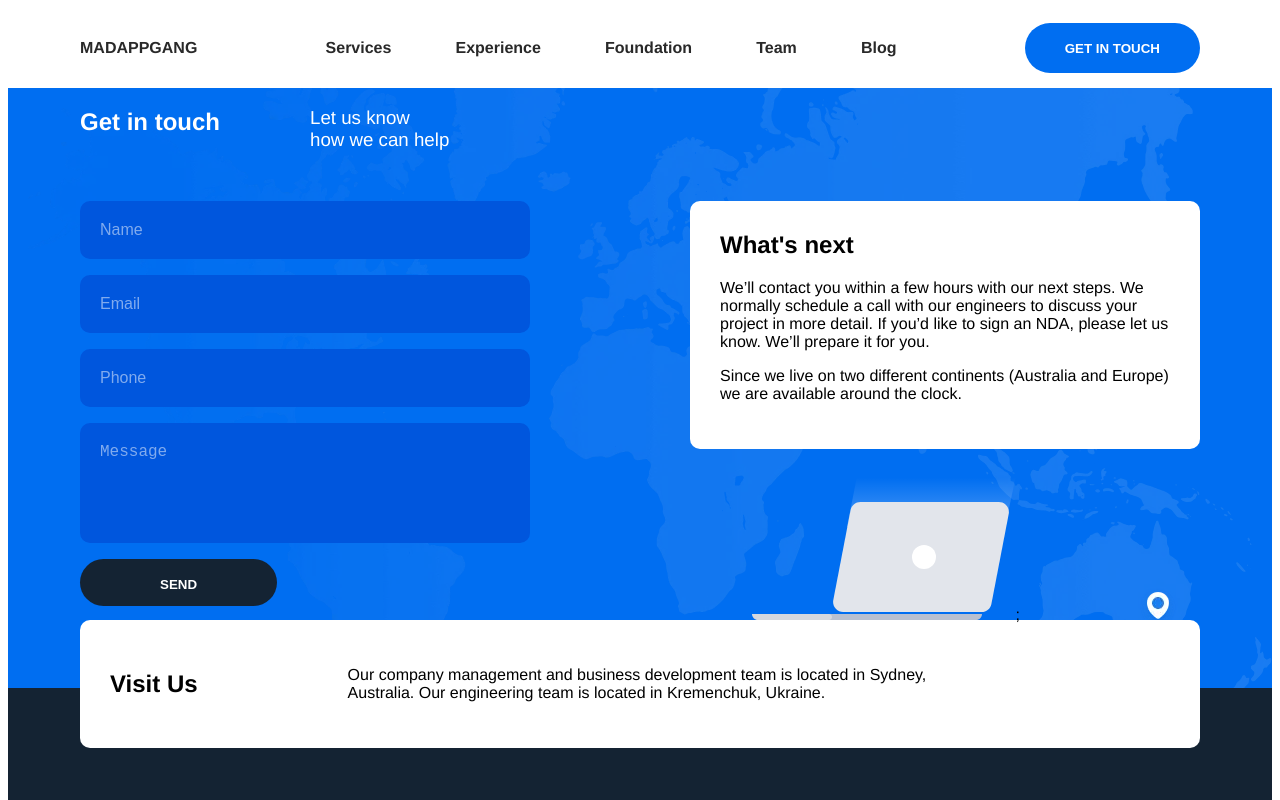
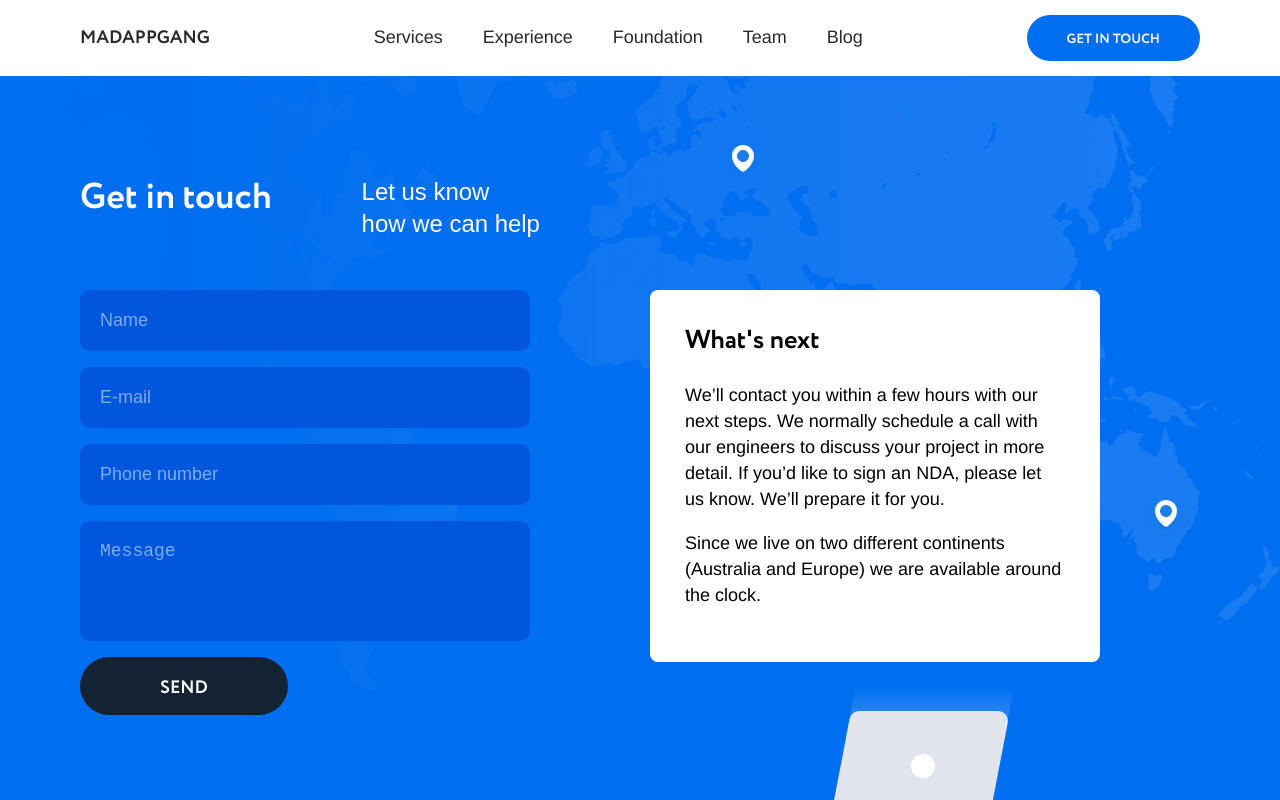
Before and after one commit to OlehZelinskyi/mag-ui, a React app: page / in a window 1280 px wide. Shown: the top 800 px of the page. Built offline with nearby package versions, Linux system fonts and the light colour scheme; some icons are missing.

Commit message:
styling fixes

```diff
--- a/src/common.scss
+++ b/src/common.scss
@@ -22,5 +22,8 @@ $semi-transparent-white: #ffffff80;
 }
 
 body {
-  font-family: Helvetica Neue, Helvetica, serif;
+  font-family: Helvetica, serif;
+  margin: 0;
+  font-size: 18px;
+  line-height: 1.444em;
 }
--- /dev/null
+++ b/src/fonts.scss
@@ -0,0 +1,9 @@
+@font-face {
+  font-family: "Circe";
+  src: url("fonts/Circe.woff2") format("woff2");
+}
+
+@font-face {
+  font-family: "Helvetica Neue";
+  src: url("fonts/HelveticaNeue-Medium.woff2") format("woff2");
+}
--- a/src/modules/intouch/Form.tsx
+++ b/src/modules/intouch/Form.tsx
@@ -53,7 +53,7 @@ class Form extends PureComponent<Props, State> {
           />
           <Input
             type={"email"}
-            placeholder={"Email"}
+            placeholder={"E-mail"}
             handleChange={this.formChange}
             value={email}
             name={"email"}
@@ -61,7 +61,7 @@ class Form extends PureComponent<Props, State> {
           />
           <Input
             type={"text"}
-            placeholder={"Phone"}
+            placeholder={"Phone number"}
             handleChange={this.formChange}
             value={phone}
             name={"phone"}
--- a/src/modules/intouch/InTouchView.tsx
+++ b/src/modules/intouch/InTouchView.tsx
@@ -43,7 +43,7 @@ export default function InTouchView() {
                   <br /> how we can help
                 </>
               }
-              size={3}
+              little={true}
             />
           </div>
           <div className={"form-section-content"}>
@@ -54,7 +54,7 @@ export default function InTouchView() {
             <InfoBlock
               infoClasses={"contact-form-info"}
               headingLabel={"What's next"}
-              headingSize={2}
+              headingSize={3}
               msg={CONTACT_FORM_INFO_MESSAGES}
             />
           </div>
@@ -62,8 +62,8 @@ export default function InTouchView() {
             <Laptop svgClasses={"laptop-svg"} />
             <InfoBlock
               infoClasses={"visit-us"}
-              headingLabel={"Visit Us"}
-              headingSize={2}
+              headingLabel={"Visit us"}
+              headingSize={3}
               msg={VISIT_US_MESSAGES}
             />
           </div>
--- a/src/modules/intouch/styles/layout.scss
+++ b/src/modules/intouch/styles/layout.scss
@@ -19,6 +19,7 @@
     list-style: none;
     @extend .flex-center-between;
     padding: initial;
+    margin: 0;
   }
 
   .header-wrapper,
@@ -27,14 +28,14 @@
   }
 
   .about-wrapper {
-    padding: 100px 0 50px;
+    padding: 104px 0 52px;
     display: flex;
     justify-content: space-between;
     align-items: flex-start;
     position: relative;
 
     .about-messages-wrapper {
-      width: 600px;
+      width: 660px;
     }
     .about-links-wrapper {
       padding: 10px;
@@ -48,7 +49,7 @@
 
       .mailbox-svg {
         position: absolute;
-        bottom: -10px;
+        bottom: -15px;
         right: 0;
       }
     }
@@ -60,6 +61,7 @@
 
     .headers-wrapper {
       display: flex;
+      align-items: flex-start;
       margin-bottom: 50px;
       h1 {
         margin-right: 90px;
@@ -84,14 +86,14 @@
       .laptop-svg {
         position: absolute;
         right: 180px;
-        bottom: 124px;
+        bottom: 128px;
       }
 
       .visit-us {
         display: flex;
         justify-content: flex-start;
         align-items: center;
-        h2 {
+        h3 {
           margin-right: 150px;
         }
         p {
--- a/src/modules/intouch/styles/view.scss
+++ b/src/modules/intouch/styles/view.scss
@@ -9,13 +9,23 @@
   }
 
   .header-wrapper {
-    height: 50px;
-
     .nav-logo,
     .navigation {
       a {
         color: $primary-text-color;
-        font-weight: 600;
+        font-weight: 700;
+        font-family: "Circe";
+      }
+    }
+
+    .header-nav-list {
+      li {
+        padding: 0 20px;
+        a {
+          font-size: 1em;
+          font-weight: 500;
+          font-family: "Helvetica Neue", Helvetica, serif;
+        }
       }
     }
 
@@ -27,15 +37,6 @@
       @extend .h-100;
     }
 
-    .nav-logo,
-    .header-button-wrapper {
-      flex-grow: 1;
-    }
-
-    .navigation {
-      flex-grow: 2;
-    }
-
     .header-button-wrapper {
       justify-content: flex-end;
 
@@ -45,7 +46,8 @@
         border: none;
         font-weight: 700;
         @extend .h-100;
-        padding: 12px 40px 12px 40px;
+        padding: 14px 40px 12px 40px;
+        font-family: "Circe";
 
         a {
           color: white;
@@ -56,7 +58,8 @@
 
   .intouch-footer {
     background-color: $dark-secondary-bg-color;
-    padding: 15px 0;
+    padding: 30px 0;
+    border: 1px solid $dark-secondary-bg-color;
 
     a,
     span {
@@ -74,6 +77,7 @@
   .about-section {
     background-color: $dark-primary-bg-color;
     color: $dark-text-color;
+    border: 1px solid $dark-primary-bg-color;
     .social-media-links-wrapper {
       a {
         text-decoration: none;
@@ -93,7 +97,8 @@
     background-image: url("assets/mapbackground.webp");
     background-position: 100% 0;
     background-repeat: no-repeat;
-    min-height: 600px;
+    padding: 100px 0 200px;
+    background-position: right top -80px;
     position: relative;
 
     .contact-form-wrapper {
@@ -101,9 +106,17 @@
         color: $white;
         h1 {
           font-weight: 700;
+          max-width: 350px;
+          font-size: 2em;
+          line-height: 1.22222em;
+          font-family: "Circe", Arial, sans-serif;
+          margin-top: 0;
         }
-        h3 {
-          font-weight: 100;
+        div {
+          max-width: 640px;
+          font-size: 1.33em;
+          line-height: 1.33em;
+          font-family: Arial, sans-serif;
         }
       }
 
@@ -121,7 +134,7 @@
           border-radius: 10px;
           font-weight: 500;
           outline: none;
-          font-size: 16px;
+          font-size: 18px;
           box-sizing: border-box;
 
           &::placeholder {
@@ -147,26 +160,56 @@
           border: none;
           transition: box-shadow 0.1s ease-in-out;
           display: inline-block;
+          font-size: 18px;
+          font-family: "Circe";
         }
       }
 
       .contact-form-info {
+        width: 450px;
+        padding: 35px;
+        margin-right: 100px;
         background-color: $white;
-        padding: 30px;
-        border-radius: 10px;
+        border-radius: 8px;
+        box-sizing: border-box;
 
-        h2 {
+        h3 {
           margin-top: 0;
+          font-size: 1.444em;
+          line-height: 1.23em;
+          font-family: "Circe", Arial, sans-serif;
+          font-weight: 700;
+        }
+
+        p {
+          font-family: Helvetica, serif;
         }
       }
       .visit-us-wrapper {
         position: absolute;
-        bottom: -60px;
+        bottom: -50px;
         width: 100%;
         .visit-us {
           background-color: $white;
-          padding: 30px;
-          border-radius: 10px;
+          padding: 44px 48px;
+          border-radius: 8px;
+
+          h3 {
+            font-size: 1.444em;
+            line-height: 1.23em;
+            font-family: "Circe", Arial, sans-serif;
+            font-weight: 700;
+          }
+
+          p {
+            font-family: Arial, sans-serif;
+          }
+
+          h3,
+          p {
+            margin-top: 0;
+            margin-bottom: 0;
+          }
         }
       }
     }
--- a/src/styles.scss
+++ b/src/styles.scss
@@ -1,2 +1,3 @@
+@import "./fonts";
 @import "./common";
 @import "./modules/intouch/styles/";
--- a/webpack.config.js
+++ b/webpack.config.js
@@ -41,6 +41,18 @@ module.exports = {
           "sass-loader",
         ],
       },
+      {
+        test: /\.(woff2|woff|eot|ttf)?$/,
+        use: [
+          {
+            loader: "file-loader",
+            options: {
+              name: "[name].[ext]",
+              outputPath: "fonts/",
+            },
+          },
+        ],
+      },
     ],
   },
   output: {
```
